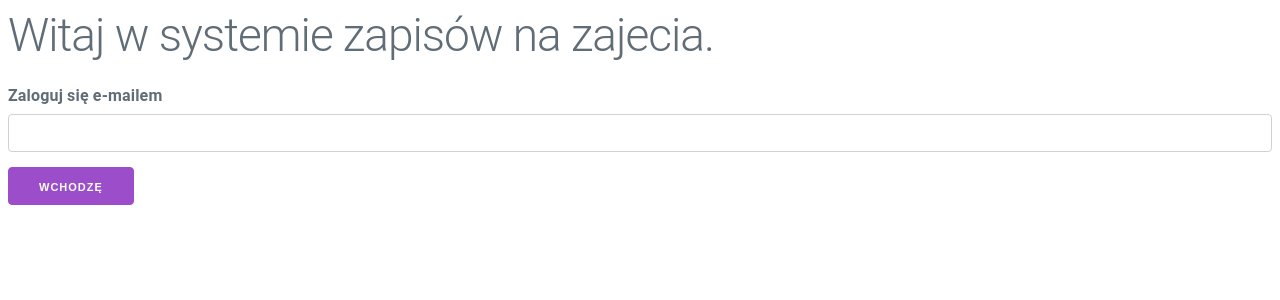
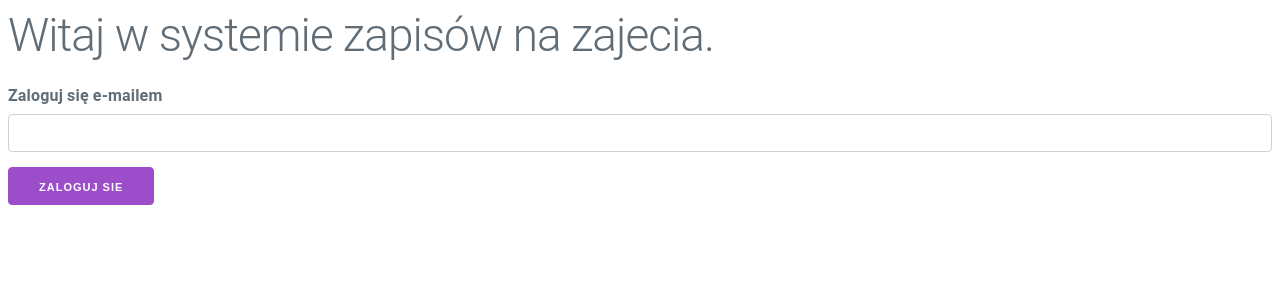
Before and after one commit to SuperDev0514/vue_project, a Vue app: page / in a window 1280 px wide. Shown: the top 300 px of the page. Built offline with nearby package versions, Linux system fonts and the light colour scheme.

Commit message:
default button label

```diff
--- a/src/App.vue
+++ b/src/App.vue
@@ -4,7 +4,9 @@
     <div v-if="authenticatedUserName">Witaj {{authenticatedUserName}}
     <a @click="logout()"> Wyloguj </a></div>
 
-    <div v-else><login-form @login="login($event)"></login-form></div>
+    <div v-else>
+      <login-form @login="login($event)"></login-form>
+    </div>
   </div>
 
 </template>
--- a/src/LoginForm.vue
+++ b/src/LoginForm.vue
@@ -2,21 +2,36 @@
    <div>
        <label>Zaloguj się e-mailem</label>
        <input type="email" v-model="email">
-       <button @click="enter()">Wchodzę</button>
+       <button @click="enter()">{{buttonLabelToDisplay}}</button>
    </div>
 </template>
 
 <script>
 export default {
+ props: ['buttonLabel'],
+
  data() {
      return {
-         email: ''
+		 email: ''
      }
  },
+
+ /*mounted() {
+		if (!this.buttonLabel) {
+			this.buttonLabel = 'Zaloguj się';
+	 }
+ },*/
+
  methods: {
      enter() {
          this.$emit('login', this.email);
-     }
+	 },
+ },
+
+ computed: {
+	 buttonLabelToDisplay(){
+		 return this.buttonLabel || 'Zaloguj sie';
+	 }
  }
 }
 </script>
```
